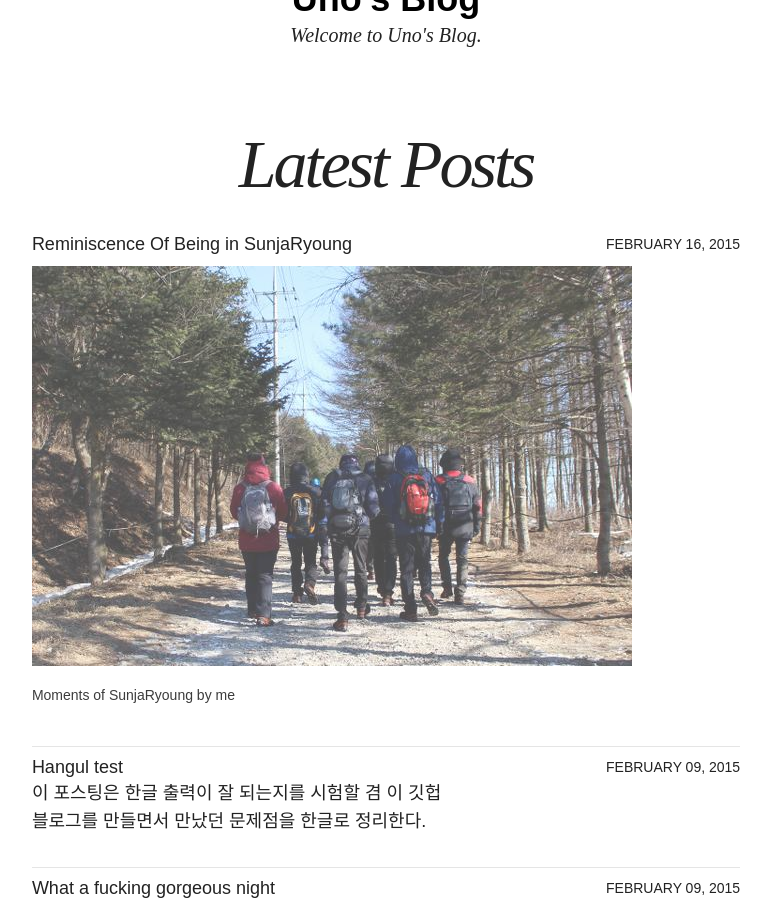
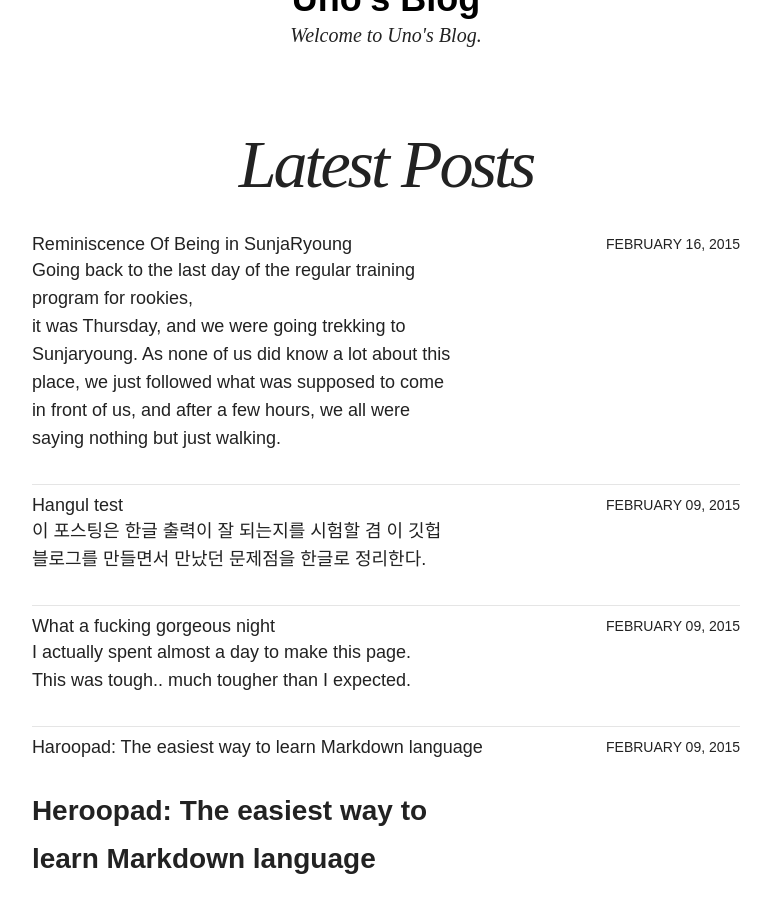
Before and after one commit to djkeh/djkeh.github.io, a Jekyll site: the page built from index.html, in a window 1280 px wide and 900 px high, scrolled down 312 px. Shown: the whole window, without its empty margins (254-1025 px from the left). Built offline with Jekyll 4.4.1, drawn with Linux system fonts in a browser that asks for light colours; nearby versions of some CDN libraries.

Commit message:
update post

```diff
--- a/_posts/blog/2015-02-15-Reminiscence-of-being-in-Sunjaryoung.md
+++ b/_posts/blog/2015-02-15-Reminiscence-of-being-in-Sunjaryoung.md
@@ -10,9 +10,64 @@
 modified:
 ---
 
+Going back to the last day of the regular training program for rookies,
+it was Thursday, and we were going trekking to Sunjaryoung.
+As none of us did know a lot about this place, we just followed what was supposed to come in front of us, and after a few hours, we all were saying nothing but just walking.
+
+I wanted to take memorable photos from my colleagues, so I represented my will and took the camera.
+
 <figure>
 	<a href="/images/20150215_sunjaryoung/IMG_4120.JPG" class="image-popup">
 		<img src="/images/20150215_sunjaryoung/thumbnail/IMG_4120_600x400.JPG" alt="image">
 	</a>
-	<figcaption>Moments of SunjaRyoung by me</figcaption>
+	<figcaption>Entering the gate of a forest</figcaption>
 </figure>
+
+<figure class="third">
+	<a href="/images/20150215_sunjaryoung/IMG_4121.JPG" class="image-popup">
+		<img src="/images/20150215_sunjaryoung/thumbnail/IMG_4121_600x400.JPG" alt="image">
+	</a>
+	<a href="/images/20150215_sunjaryoung/IMG_4151.JPG" class="image-popup">
+		<img src="/images/20150215_sunjaryoung/thumbnail/IMG_4151_600x400.JPG" alt="image">
+	</a>
+	<a href="/images/20150215_sunjaryoung/IMG_4153.JPG" class="image-popup">
+		<img src="/images/20150215_sunjaryoung/thumbnail/IMG_4153_600x400.JPG" alt="image">
+	</a>
+	<a href="/images/20150215_sunjaryoung/IMG_4173.JPG" class="image-popup">
+		<img src="/images/20150215_sunjaryoung/thumbnail/IMG_4173_600x400.JPG" alt="image">
+	</a>
+	<a href="/images/20150215_sunjaryoung/IMG_4189.JPG" class="image-popup">
+		<img src="/images/20150215_sunjaryoung/thumbnail/IMG_4189_600x400.JPG" alt="image">
+	</a>
+	<a href="/images/20150215_sunjaryoung/IMG_4199.JPG" class="image-popup">
+		<img src="/images/20150215_sunjaryoung/thumbnail/IMG_4199_600x400.JPG" alt="image">
+	</a>
+	<a href="/images/20150215_sunjaryoung/IMG_4202.JPG" class="image-popup">
+		<img src="/images/20150215_sunjaryoung/thumbnail/IMG_4202_600x400.JPG" alt="image">
+	</a>
+	<a href="/images/20150215_sunjaryoung/IMG_4214.JPG" class="image-popup">
+		<img src="/images/20150215_sunjaryoung/thumbnail/IMG_4214_300x400.JPG" alt="image">
+	</a>
+	<a href="/images/20150215_sunjaryoung/IMG_4215.JPG" class="image-popup">
+		<img src="/images/20150215_sunjaryoung/thumbnail/IMG_4215_600x400.JPG" alt="image">
+	</a>
+	<a href="/images/20150215_sunjaryoung/IMG_4225.jpg" class="image-popup">
+		<img src="/images/20150215_sunjaryoung/thumbnail/IMG_4225_600x400.jpg" alt="image">
+	</a>
+	<a href="/images/20150215_sunjaryoung/IMG_4237.JPG" class="image-popup">
+		<img src="/images/20150215_sunjaryoung/thumbnail/IMG_4237_300x400.JPG" alt="image">
+	</a>
+	<a href="/images/20150215_sunjaryoung/IMG_20150108_122858.jpg" class="image-popup">
+		<img src="/images/20150215_sunjaryoung/thumbnail/IMG_20150108_122858_300x400.jpg" alt="image">
+	</a>
+	<figcaption>Moments of being in Sunjaryoung, taken by me</figcaption>
+</figure>
+
+As our journey ended, we could do nothing but just managing to load our completely discharged bodies on the bus. It started to move, and then there was only silence. At that moment I looked up, and found this bright light ahead of me. I calmly held up my phone and snapshotted this,.
+
+<figure>
+	<a href="/images/20150215_sunjaryoung/bus_to_heaven.jpg" class="image-popup">
+		<img src="/images/20150215_sunjaryoung/thumbnail/bus_to_heaven_540x400.jpg" alt="image">
+	</a>
+	<figcaption>In the bus to the heaven</figcaption>
+</figure>
```
